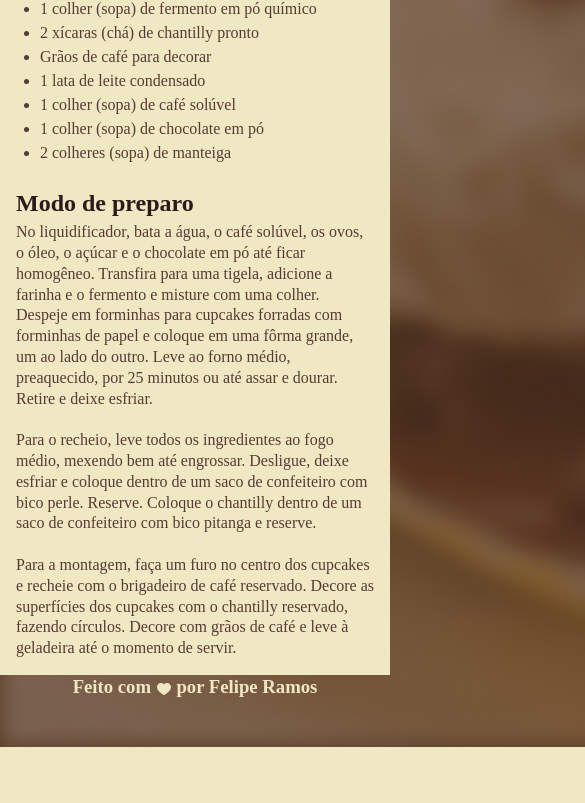
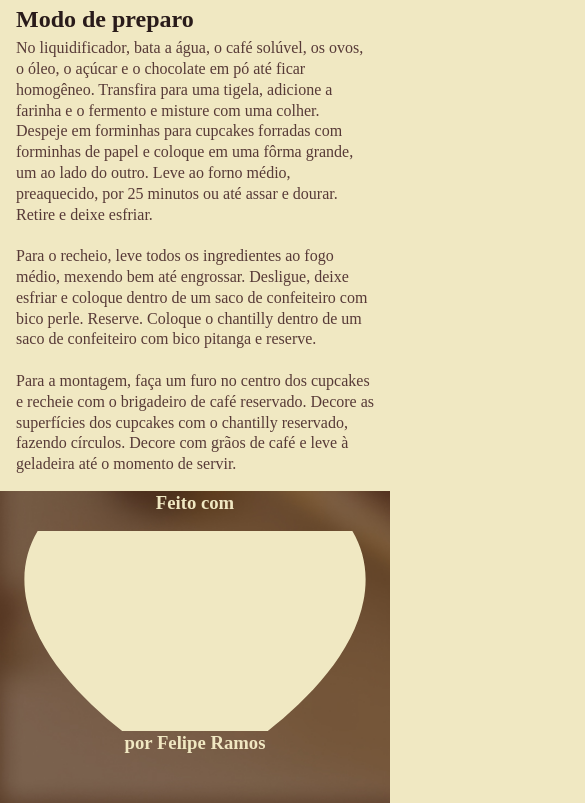
Before and after one commit to felipe0424/pagina-receita, a plain HTML site: page index.html in a window 390 px wide. Shown: the part 924-1727 px from the top of the page, 585 px wide, since content can reach past the window. Before the commit the page ends 1671 px from the top, so only its background shows below. Drawn offline with Linux system fonts and the light colour scheme; a web font is replaced by a local one.

Commit message:
Ajuste de imagem

```diff
--- a/style.css
+++ b/style.css
@@ -41,8 +41,11 @@ main {
 }
 
 img {
-  border-radius: 16px;
-}
+  width: 100%;
+  height: 500px;
+  margin-top: 16px;
+  object-fit: cover;
+  border-radius: 16px;}
 
 h1 {
   margin-bottom: 4px;
@@ -116,8 +119,11 @@ footer{
   }
 
   img {
-    border-radius: 16px;
-    width: auto;
+    width: 100%;
+    height: 200px;
+    margin-top: 16px;
+    object-fit: cover;
+    border-radius: 28px;
   }
 
   h1 {
```
